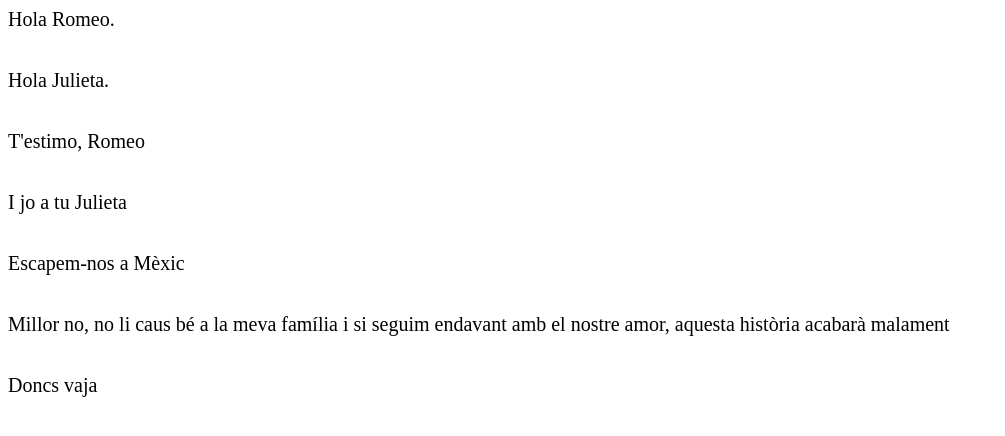
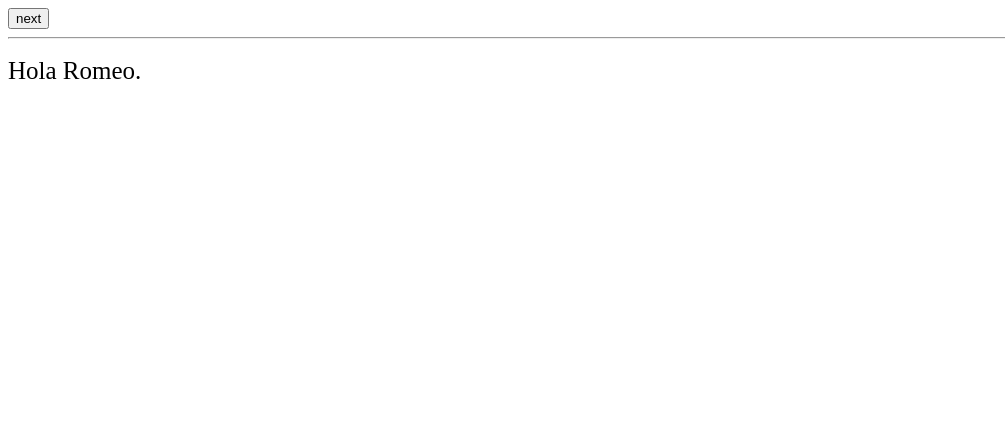
Before and after one commit to dianavile/react-theatertext, a React (Create React App) app: page / in a window 1280 px wide. Shown: the top 436 px of the page, without its empty margins (0-1005 px from the left). Built offline with nearby package versions, Linux system fonts and the light colour scheme.

Commit message:
#3: add button with separate lines

```diff
--- a/public/index.html
+++ b/public/index.html
@@ -10,34 +10,11 @@
       content="Web site created using create-react-app"
     />
     <link rel="apple-touch-icon" href="%PUBLIC_URL%/logo192.png" />
-    <!--
-      manifest.json provides metadata used when your web app is installed on a
-      user's mobile device or desktop. See https://developers.google.com/web/fundamentals/web-app-manifest/
-    -->
     <link rel="manifest" href="%PUBLIC_URL%/manifest.json" />
-    <!--
-      Notice the use of %PUBLIC_URL% in the tags above.
-      It will be replaced with the URL of the `public` folder during the build.
-      Only files inside the `public` folder can be referenced from the HTML.
-
-      Unlike "/favicon.ico" or "favicon.ico", "%PUBLIC_URL%/favicon.ico" will
-      work correctly both with client-side routing and a non-root public URL.
-      Learn how to configure a non-root public URL by running `npm run build`.
-    -->
-    <title>React App</title>
+    <title> React Theatertext App 🎭</title>
   </head>
   <body>
     <noscript>You need to enable JavaScript to run this app.</noscript>
     <div id="root"></div>
-    <!--
-      This HTML file is a template.
-      If you open it directly in the browser, you will see an empty page.
-
-      You can add webfonts, meta tags, or analytics to this file.
-      The build step will place the bundled scripts into the <body> tag.
-
-      To begin the development, run `npm start` or `yarn start`.
-      To create a production bundle, use `npm run build` or `yarn build`.
-    -->
   </body>
 </html>
--- a/src/App.js
+++ b/src/App.js
@@ -1,9 +1,15 @@
-import Line from './Line';
-import data from './data';
+// import Line from './Line';
+// import data from './data';
+import Button from './Button';
 
-export default () => {
-  const lines = data.map(item => <Line key={item.id} text={item.text} />)
+function App() {
+  // const lines = data.map(item => <Line key={item.id} text={item.text} />)
   return (
-    <div> {lines} </div>
+    <div>
+    <Button> {'lines'} </Button>
+      {/* {lines} */}
+    </div>
   );
 };
+
+export default App;
--- /dev/null
+++ b/src/Button.js
@@ -0,0 +1,28 @@
+import React from 'react';
+
+const Button = () => {
+
+    const Button =
+    [
+        <div style={{ paddingTop:10, fontSize: 25 }}>Hola Romeo.</div>,
+        <div style={{ paddingTop:10, fontSize: 25 }}>Hola Julieta.</div>,
+        <div style={{ paddingTop:10, fontSize: 25 }}>T'estimo, Romeo</div>,
+        <div style={{ paddingTop:10, fontSize: 25 }}>I jo a tu Julieta</div>,
+        <div style={{ paddingTop:10, fontSize: 25 }}>Escapem-nos a Mèxic</div>,
+        <div style={{ paddingTop:10, fontSize: 25 }}>Millor no, no li caus bé a la meva família i si seguim endavant amb el nostre amor, aquesta història acabarà malament</div>,
+        <div style={{ paddingTop:10, fontSize: 25 }}>Doncs vaja</div>
+    ]
+
+   const [line, setLine] = React.useState(0);
+
+    return<div>
+        {/* show previous button*/}
+        {line > 0 && <button onClick={() => setLine(line - 1)}>prev</button>}
+        {/* hide next button */}
+        {line < Button.length - 1 && <button onClick={() => setLine(line + 1)}>next</button>}
+        <hr/>
+        {Button[line]}
+    </div>
+}
+
+export default Button;
```
